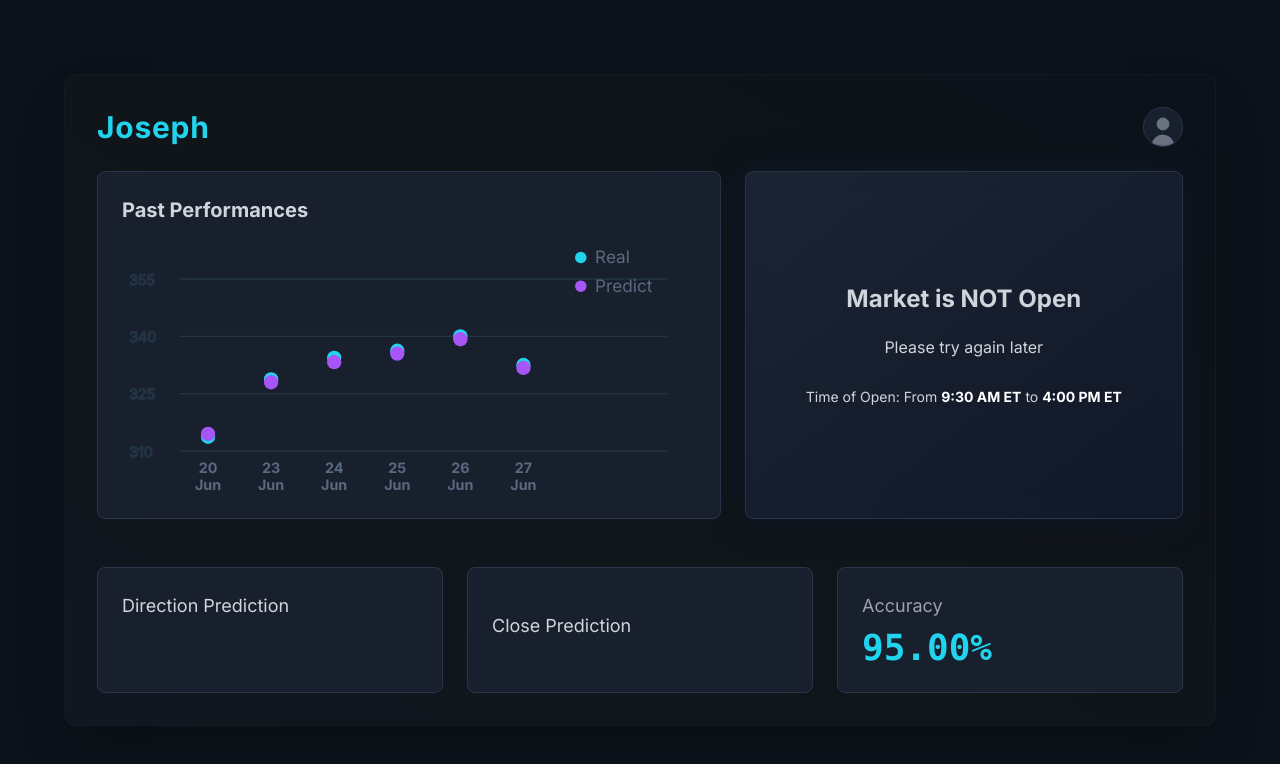
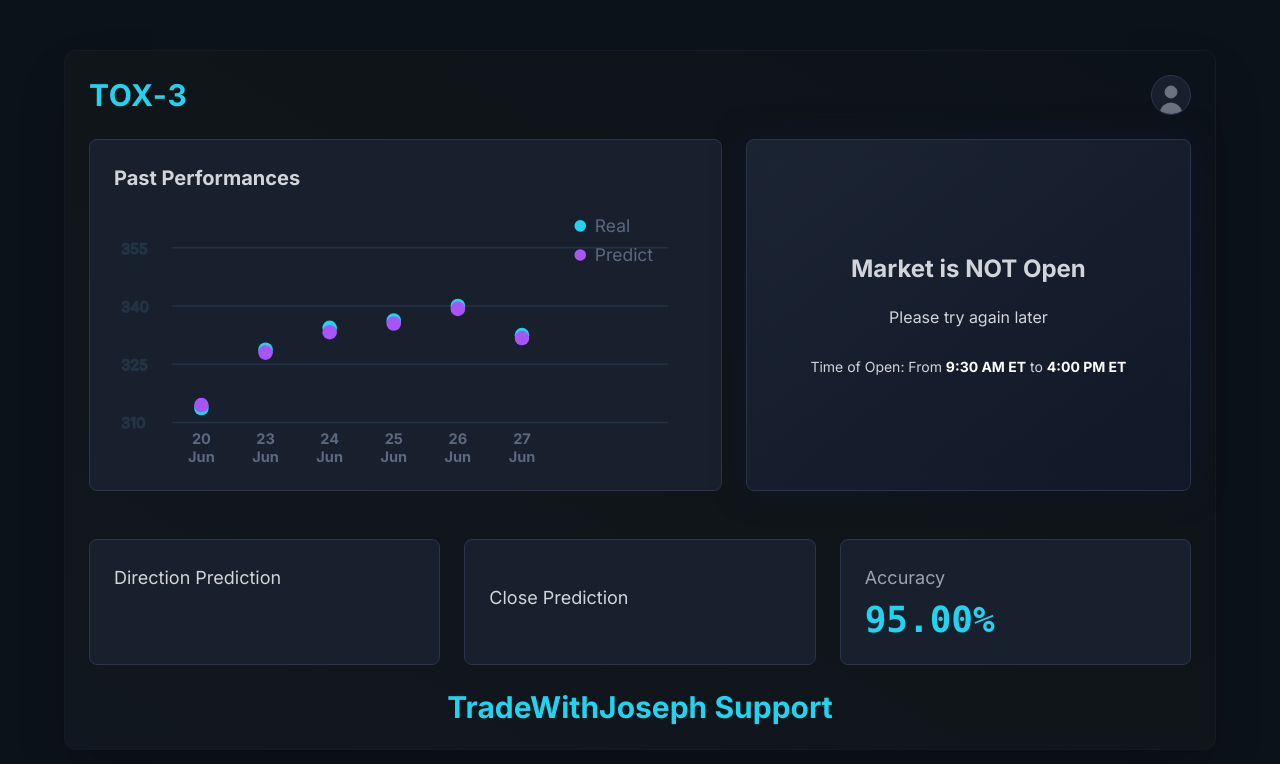
Before and after one commit to scot935/TOX-3, a Flask app: page /dashboard in a window 1280 px wide. Shown: the top 764 px of the page. Run offline with Flask 3, Linux system fonts and the light colour scheme; the visitor is signed in with stand-in values (Sample User, id 1); some libraries are stand-ins or nearby versions.

Commit message:
a fix...

```diff
--- a/templates/dashboard.html
+++ b/templates/dashboard.html
@@ -27,12 +27,12 @@
   </head>
   <body class="min-h-screen flex items-center justify-center p-4 select-none">
     <div
-      class="w-full max-w-6xl bg-gradient-to-tr from-[#111720] via-[#101519] to-[#0c121a] rounded-xl p-4 space-y-6 shadow-2xl border border-[#18202d80] md:p-8"
+      class="w-full max-w-6xl bg-gradient-to-tr from-[#111720] via-[#101519] to-[#0c121a] rounded-xl p-4 space-y-6 shadow-2xl border border-[#18202d80] md:p-6"
     >
       <!-- Header -->
       <header class="flex items-center justify-between mb-6">
         <h1 class="text-2xl font-bold text-cyan-400 tracking-wide md:text-3xl">
-          Joseph
+          TOX-3
         </h1>
         <div class="flex items-center space-x-4">
           <a
@@ -197,11 +197,6 @@
           </svg>
         </section>
 
-        <!-- Live Stocks values -->
-        <!-- <section
-          class="col-span-5 bg-[#18202d] p-6 rounded-lg border border-[#2c344a] space-y-4"
-        ></section> -->
-
         <section
           class="col-span-12 md:col-span-5 bg-gradient-to-br from-[#1b2433] to-[#111827] p-5 rounded-lg border border-[#2a3347] shadow-[0_0_30px_#0f172a]"
         >
@@ -361,7 +356,12 @@
         </section>
       </main>
 
-      <!-- <div style="position: absolute">Joseph</div> -->
+      <div
+        class="text-2xl font-bold text-cyan-400 md:text-3xl"
+        style="text-align: center"
+      >
+        TradeWithJoseph️ Support
+      </div>
     </div>
 
     <script>
```
